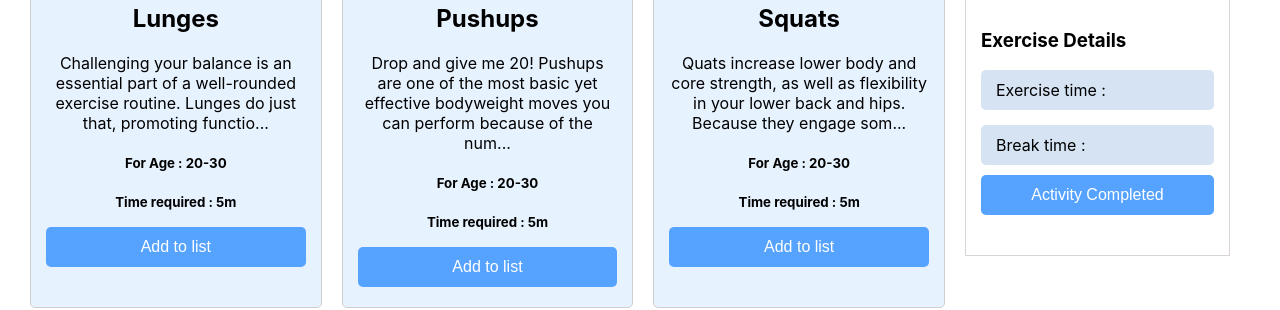
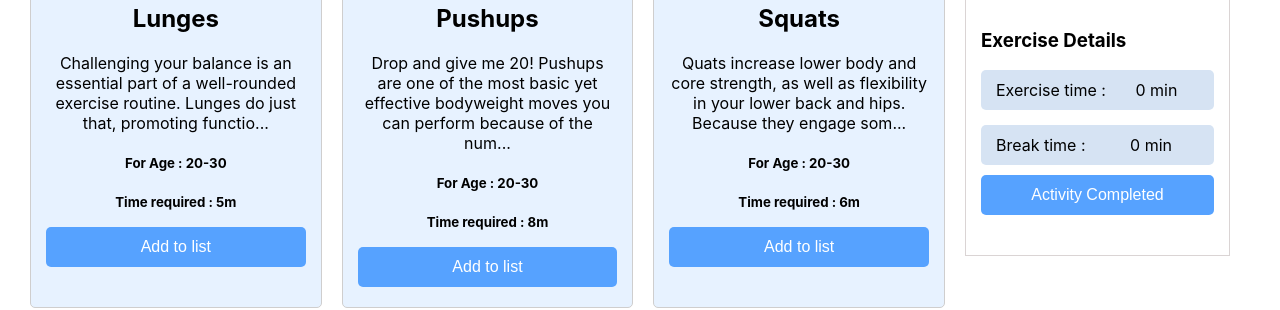
Before and after one commit to Tawhidul3233/daily-exercise-ac8, a React (Create React App) app: page / in a window 1280 px wide. Shown: the part 332-642 px from the top of the page. Built offline with nearby package versions, Linux system fonts and the light colour scheme.

Commit message:
time total added

```diff
--- a/public/fakeData.json
+++ b/public/fakeData.json
@@ -10,7 +10,7 @@
      {
        "id": "2",
        "name": "Pushups",
-       "time": 5,
+       "time": 8,
        "img": "./img/images.png",
        "age" : "20-30",
        "body": "Drop and give me 20! Pushups are one of the most basic yet effective bodyweight moves you can perform because of the number of muscles that are recruited to perform them. "
@@ -18,7 +18,7 @@
      {
        "id": "3",
        "name": "Squats",
-       "time": 5,
+       "time": 6,
        "img": "./img/images3.png",
        "age" : "20-30",
        "body": "Quats increase lower body and core strength, as well as flexibility in your lower back and hips. Because they engage some of the largest muscles in the body, "
@@ -26,7 +26,7 @@
      {
        "id": "4",
        "name": "Overhead dumbbe",
-       "time": 5,
+       "time": 10,
        "img": "./img/xdb-50e-seated-dumbbell-shoulder-press-m1-16x9.jpg",
        "age" : "20-30",
        "body": "Compound exercises, which utilize multiple joints and muscles, are perfect for busy bees as they work several parts of your body at once. A standing overhead press isn’t only  "
@@ -34,7 +34,7 @@
      {
        "id": "5",
        "name": " Dumbbell rows",
-       "time": 5,
+       "time": 15,
        "img": "./img/rKjNSasAgRKvcV69Fhg4mU.jpg",
        "age" : "20-30",
        "body": " Not only will these make your back look killer in that dress, but dumbbell rows are also another compound exercise that strengthens multiple muscles in your upper body. "
@@ -42,7 +42,7 @@
      {
        "id": "6",
        "name": " Deadlifts",
-       "time": 5,
+       "time": 12,
        "img": "./img/how-to-deadlift-a-beginners-guide-graphics-2.jpg",
        "age" : "20-30",
        "body": " This is another exercise that challenges your balance. Single-leg deadlifts require stability and leg strength. Grab a light to moderate dumbbell to complete this move."
--- a/src/Components/About/About.css
+++ b/src/Components/About/About.css
@@ -100,3 +100,12 @@
      padding: 10px 15px;
      border-radius: 5px;
 }
+
+
+.total-time{
+     margin-left: 40px;
+}
+
+.break-time{
+     margin-left: 25px;
+}
--- a/src/Components/About/About.js
+++ b/src/Components/About/About.js
@@ -1,7 +1,13 @@
 import React from 'react';
 import './About.css'
 
-const About = () => {
+const About = (props) => {
+     const {card} = props;
+
+     let total = 0 ;
+     for(const item of card){
+          total = total + item.time;
+     }
      return (
          <div className='about-myself'>
            <div className='about'>
@@ -29,20 +35,19 @@ const About = () => {
                <div className='break'>
                     <h3> Add A Break </h3>
                     <div className='all-btn'>
-                         <button className='a-btn'> 10m </button>
+                         <button className='a-btn'> {10}m </button>
                          <button className='a-btn'> 15m </button>
                          <button className='a-btn'> 20m </button>
                          <button className='a-btn'> 25m </button>
-
                     </div>
                </div>
                <div className='exercise'>
                     <h3> Exercise Details </h3>
                     <div className='exercise-item'>
-                         Exercise time :
+                         Exercise time : <span className='break-time'> 0 </span> min
                     </div>
                     <div className='exercise-item'>
-                         Break time :
+                         Break time : <span className='total-time'> {total} min </span>
                     </div>
                     <div>
                          <button className='button'>Activity Completed</button>
--- a/src/Components/Card/Card.js
+++ b/src/Components/Card/Card.js
@@ -1,8 +1,9 @@
 import React from 'react';
 import './Card.css'
 
-const Card = (props) => {
-const {name, img, time, age, body}=props.item
+const Card = ( props ) => {
+     const {addToList,item} = props;
+const {name, img, time, age, body}= item ;
      return (
           <div className='card'>
                <img src={img} alt="" />
@@ -11,10 +12,10 @@ const {name, img, time, age, body}=props.item
                     <p> {body.slice(0, 120)}... </p>
                     <h5>For Age : {age} </h5>
                     <h5>Time required :  {time}m</h5>
-                    <button className='button'> Add to list </button>
+                    <button onClick={()=> addToList(item)}  className='button'> Add to list </button>
                </div>
           </div>
-     );
+     )
 };
 
 export default Card;
--- a/src/Components/Page/Page.js
+++ b/src/Components/Page/Page.js
@@ -6,12 +6,25 @@ import './Page.css'
 
 const Page = () => {
      const [items, setItems] = useState([])
+     const [card, setCard] = useState([])
+
+
+
      useEffect(()=> {
           fetch('fakeData.json')
           .then(res => res.json())
           .then(data => setItems(data))
      },
-     [])
+     []);
+
+
+
+const addToList = (item) => {
+     const newCard = [...card, item]
+     setCard(newCard)
+}
+
+
      return (
           <div>
                <div className='page'>
@@ -25,12 +38,12 @@ const Page = () => {
                          </div>
                          <div className='item-set'>
                               {
-                              items.map(item => <Card key={item.id} item={item} > </Card>)
+                              items.map(item => <Card addToList={addToList} key={item.id} item={item} > </Card>)
                               }
                          </div>
                     </div>
                     <div >
-                         <About> </About>
+                         <About card={card}> </About>
                     </div>
                </div>
                <div>
```
